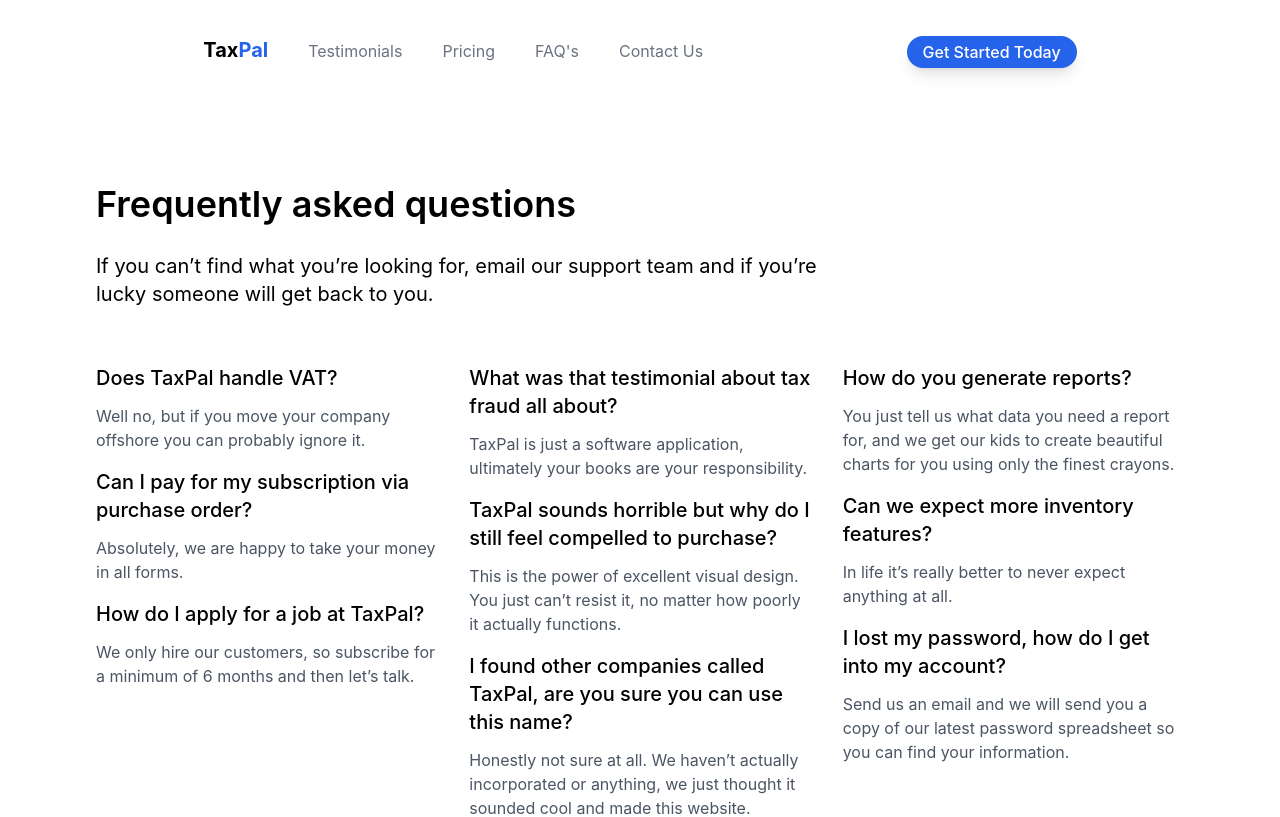
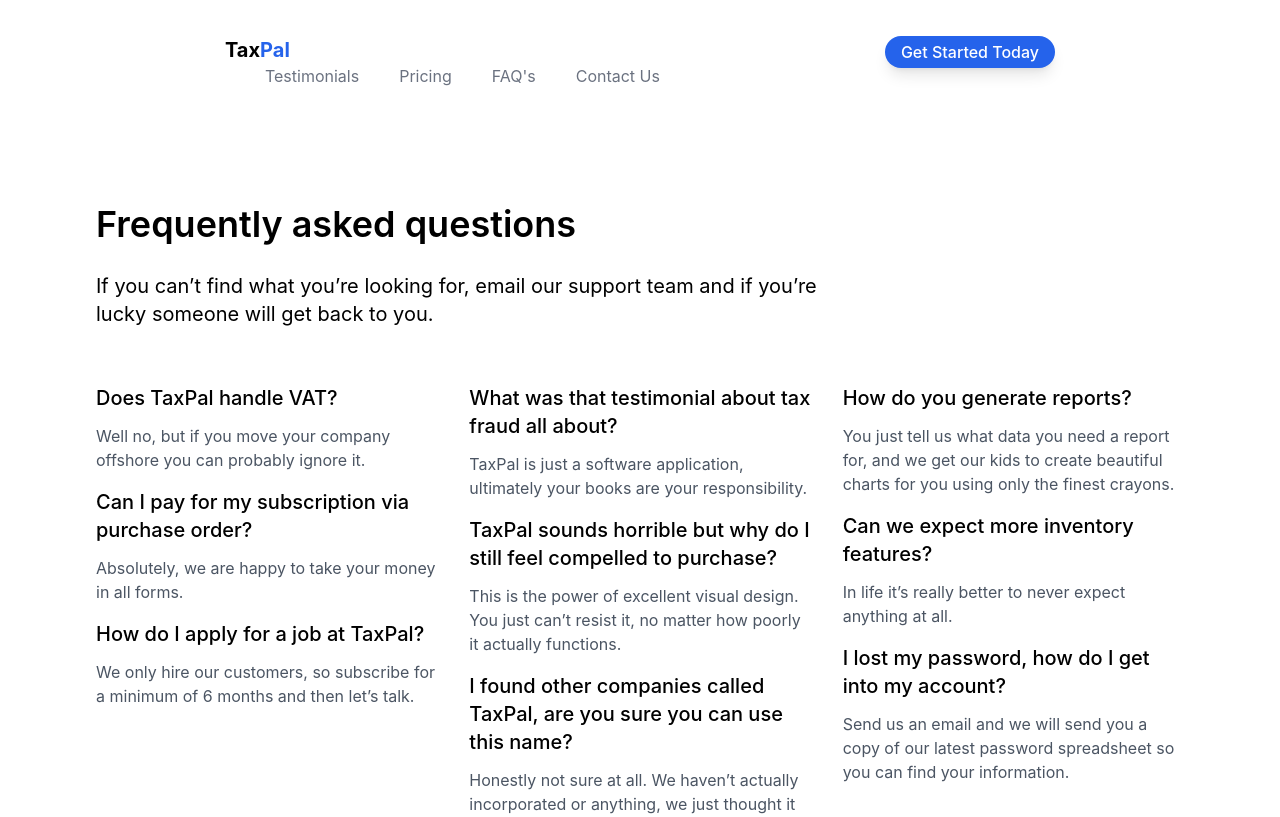
Before and after one commit to Muskan20012/Portfolio-using-Reactjs, a React (Create React App) app: page /faq in a window 1280 px wide. Shown: the top 817 px of the page. Built offline with nearby package versions, Linux system fonts and the light colour scheme.

Commit message:
link removed

```diff
--- a/src/App.js
+++ b/src/App.js
@@ -7,7 +7,7 @@ import Main from './components/Main';
 import Testimonials from './components/Testimonials';
 import Pricing from './components/Pricing';
 import Faq from './components/Faq';
-import Header from './components/Header';
+
 
 function App() {
 
--- a/src/components/Header.js
+++ b/src/components/Header.js
@@ -6,8 +6,8 @@ const Header = () => {
     <header>
   <div className="header flex justify-evenly py-9 ">
         <div className="space-x-10">
-            <a href="/" className="logo cursor-pointer font-bold text-xl">Tax<span
-                    className="text-blue-600 text-xl font-bold">Pal</span></a>
+            <p className="logo cursor-pointer font-bold text-xl">Tax<span
+                    className="text-blue-600 text-xl font-bold">Pal</span></p>
 
             <Link className="cursor-pointer text-gray-500 hover:text-black " to={'/testimonials'}>Testimonials</Link>
             <Link className="cursor-pointer text-gray-500 hover:text-black " to={'/pricing'}>Pricing</Link>
```
